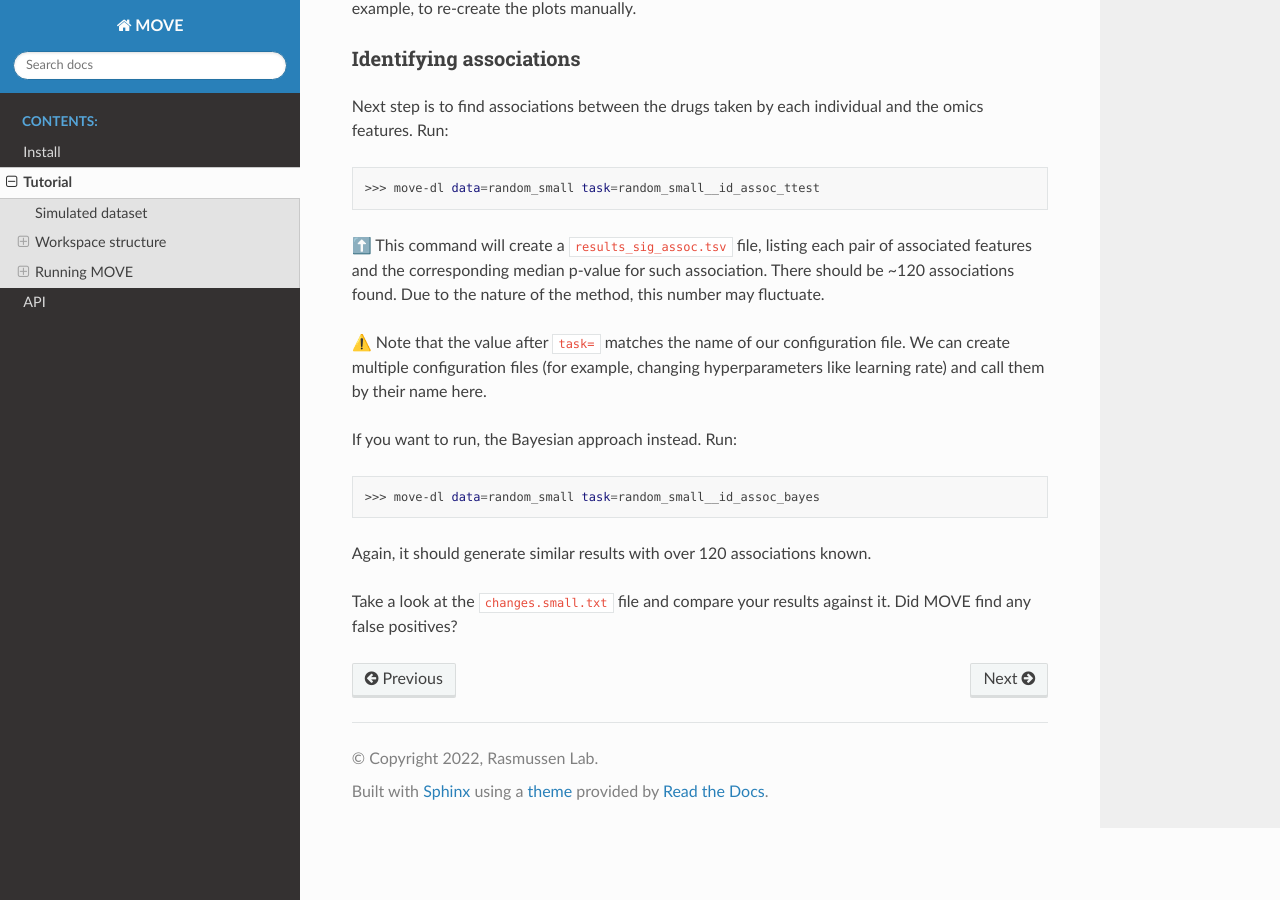
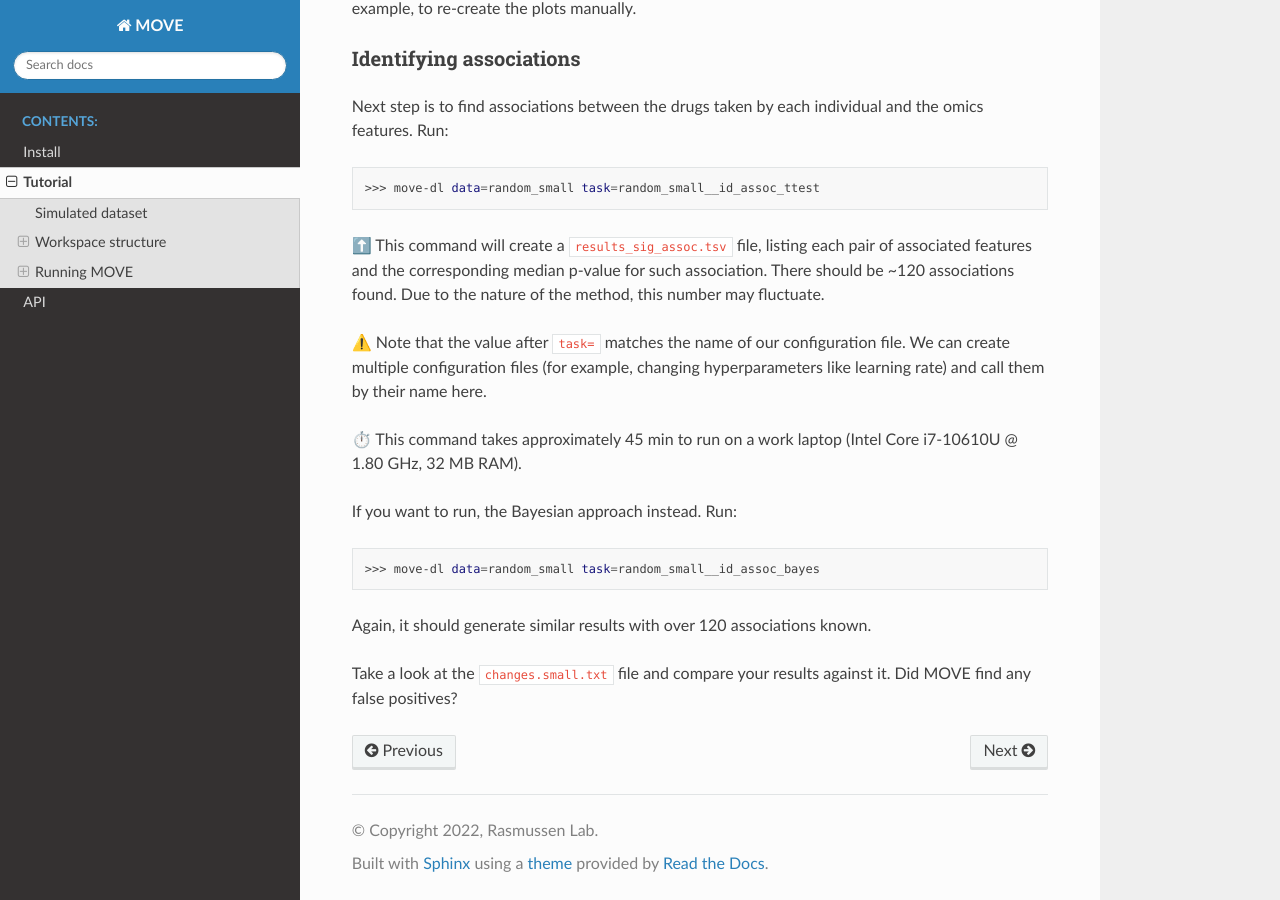
Before and after one commit to RasmussenLab/MOVE, a Sphinx documentation site: the page built from docs/source/pages/tutorial.rst, in a window 1280 px wide and 900 px high, scrolled down 3235 px. Built offline with Sphinx 7.4.7 and the Read the Docs theme 2.0.0, drawn with Linux system fonts in a browser that asks for light colours; pages that are not in the unit, such as notebooks, are missing from menus.

Commit message:
:memo: Add runtime note to tutorial

```diff
--- a/docs/source/pages/tutorial.rst
+++ b/docs/source/pages/tutorial.rst
@@ -178,6 +178,9 @@ method, this number may fluctuate.
 configuration file. We can create multiple configuration files (for example,
 changing hyperparameters like learning rate) and call them by their name here.
 
+|:stopwatch:| This command takes approximately 45 min to run on a work laptop
+(Intel Core i7-10610U @ 1.80 GHz, 32 MB RAM).
+
 If you want to run, the Bayesian approach instead. Run:
 
 .. code-block:: bash
```
